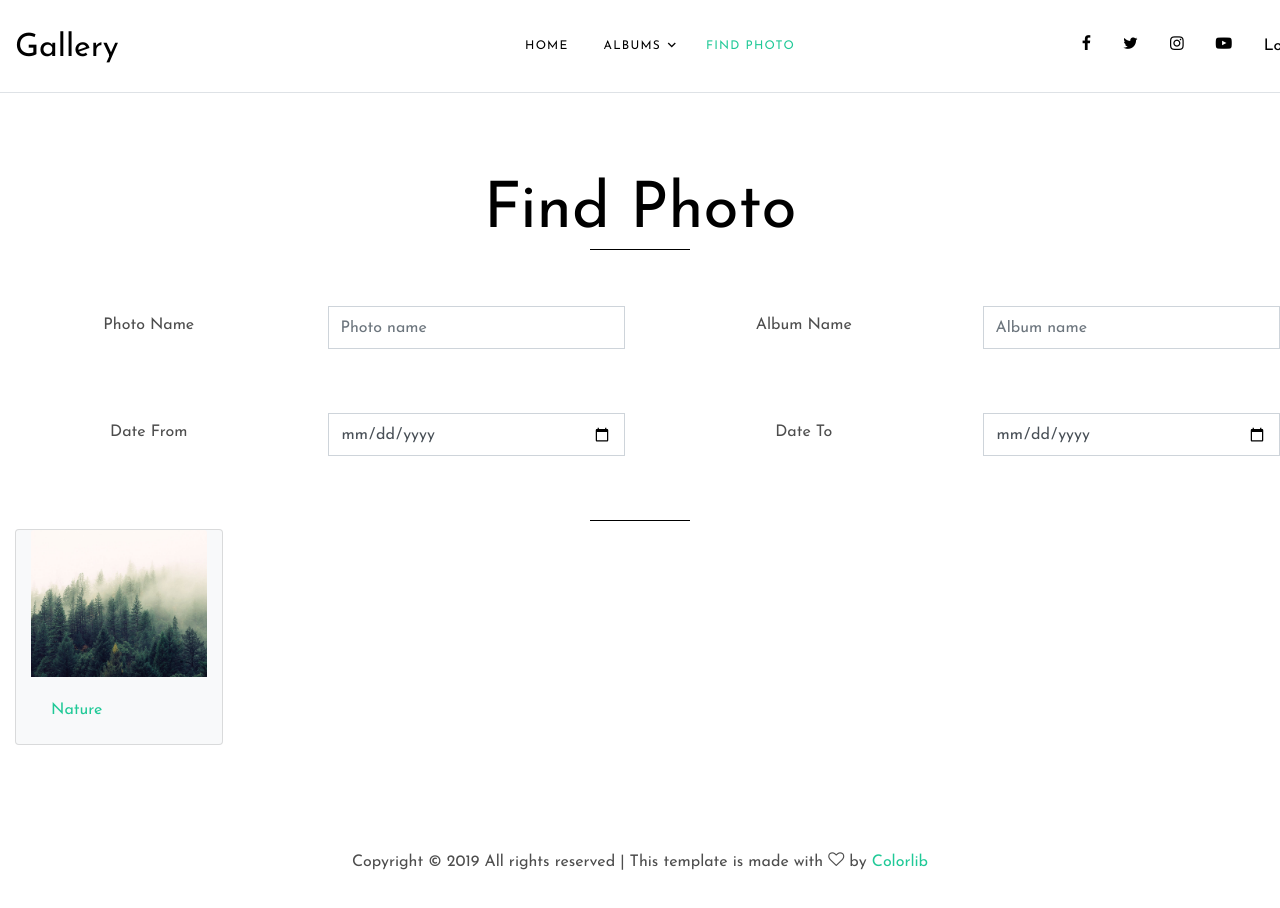
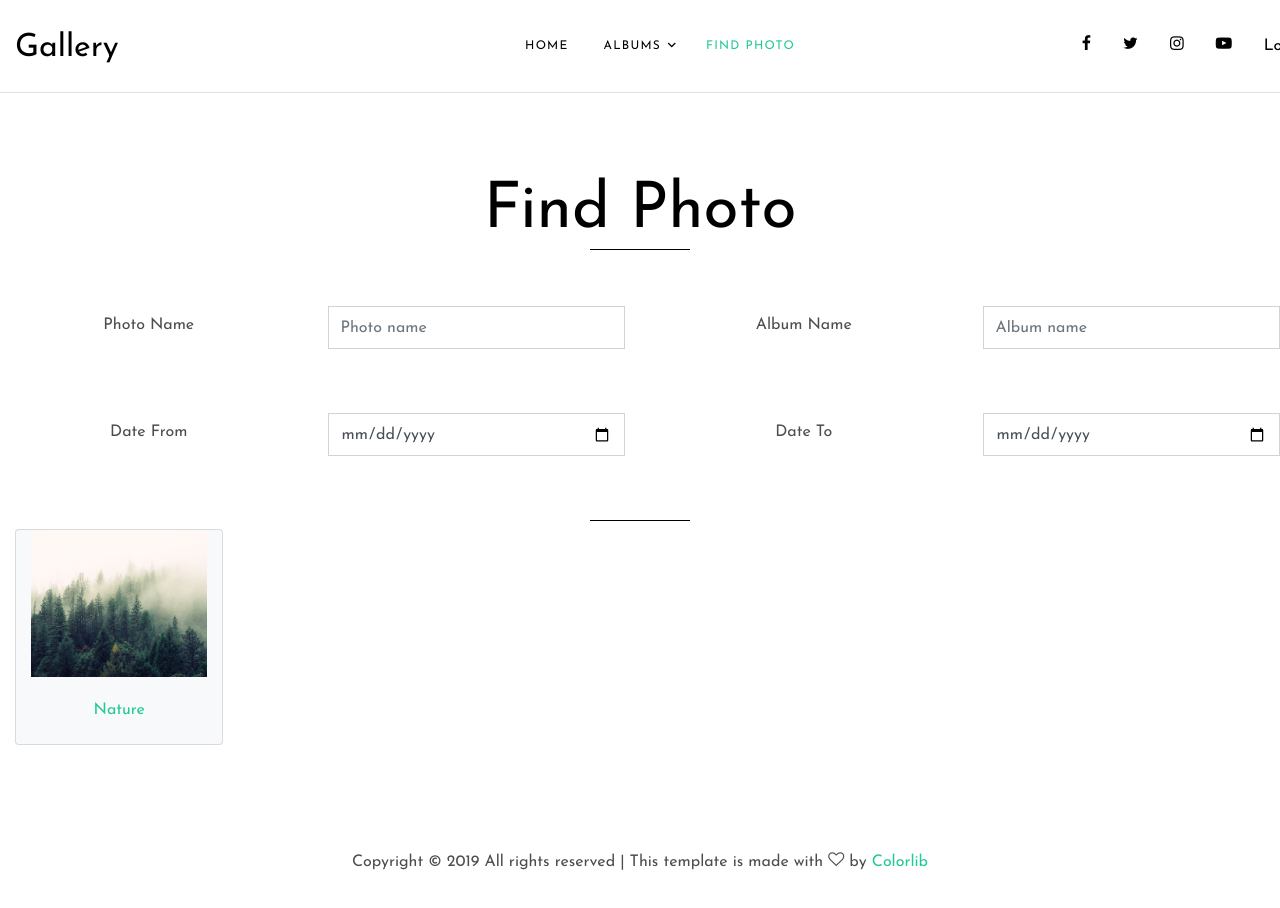
Before and after one commit to 5-galeria/WWW_Gallery, a plain HTML site: page findPhoto.html in a window 1280 px wide. Shown: the top 908 px of the page. Drawn offline with Linux system fonts and the light colour scheme; files whose address does not match are found by name.

Commit message:
Wycentrowanie napisu pod albumem

```diff
--- a/findPhoto.html
+++ b/findPhoto.html
@@ -184,7 +184,7 @@
                         <div class="card col-sm-6 col-md-4 col-lg-3 col-xl-2 text-white bg-light">
                             <a href="single.html">
                                 <img src="images/nature_small_1.jpg" class="card-img-top" alt="image">
-                                <div class="card-body">
+                                <div class="card-body text-center">
                                     <span class="card-text">Nature</span>
                                 </div>
                             </a>
```
